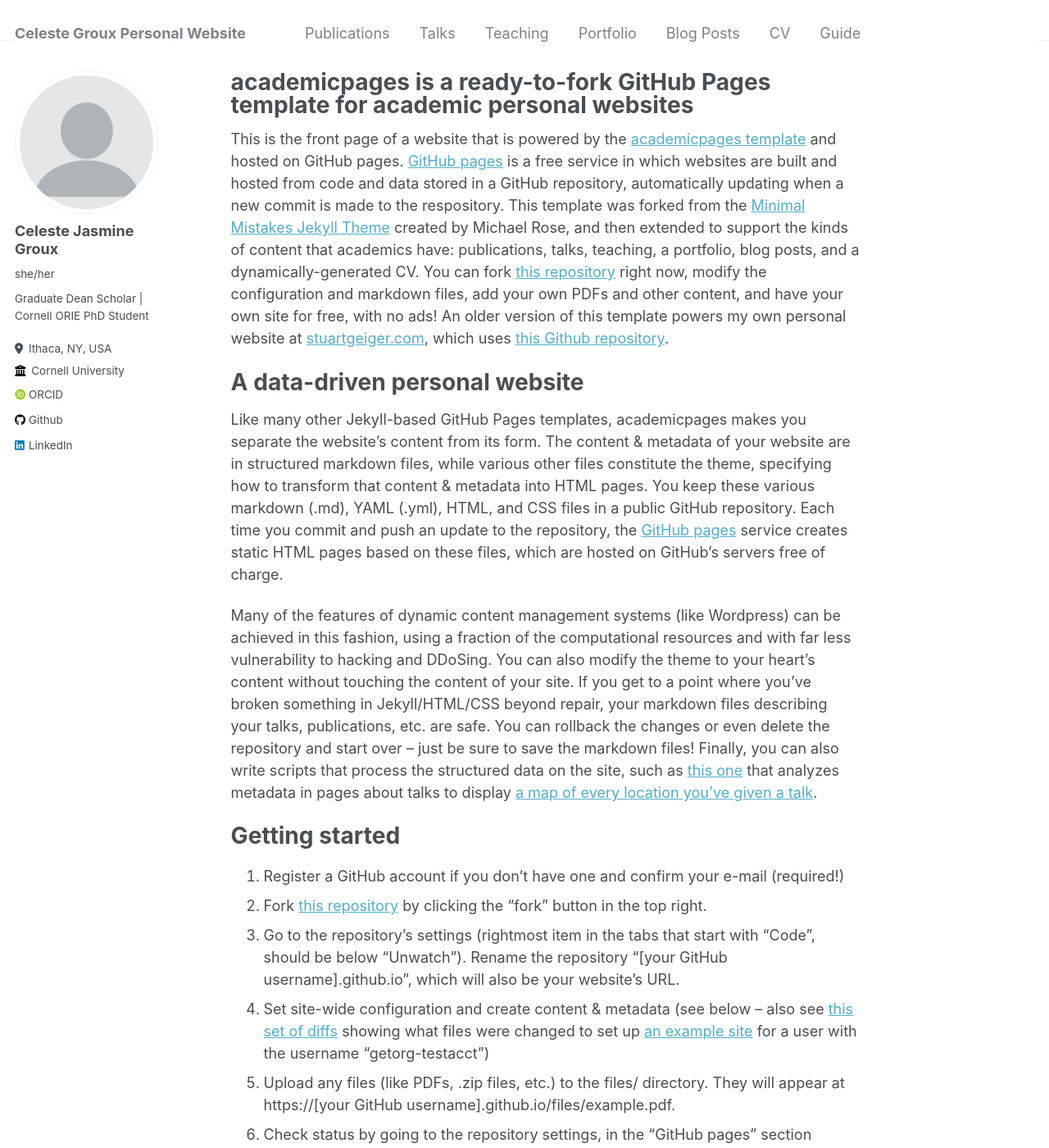
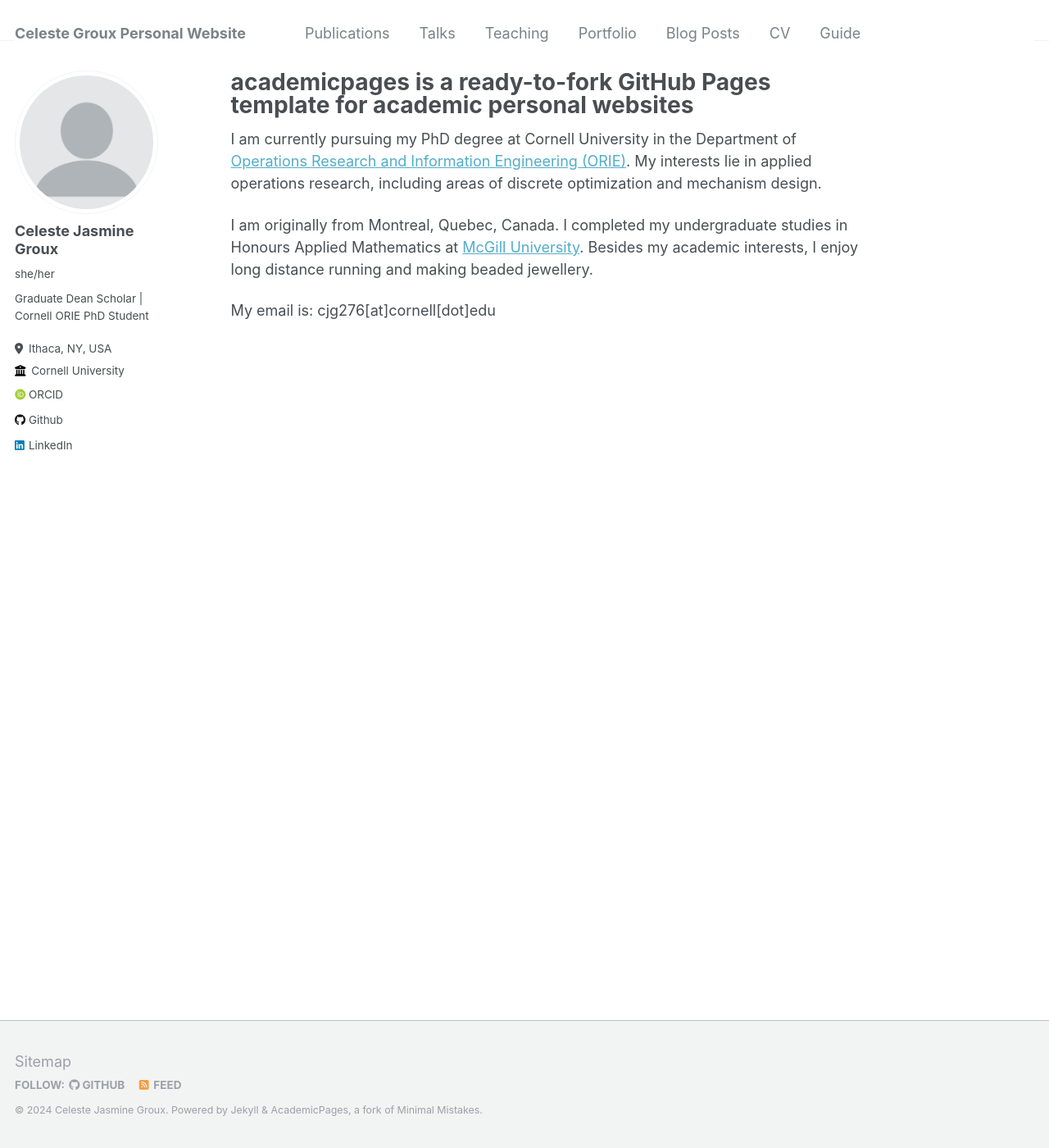
Before and after one commit to celestejasmine/celestejasmine.github.io, a Jekyll site: the page built from _pages/about.md, in a window 1280 px wide and 1400 px high. Shown: the whole window at 82% size. Built offline with Jekyll 4.4.1, drawn with Linux system fonts in a browser that asks for light colours; some web fonts are replaced; some of the changed text lies outside the part shown.

Commit message:
Update about.md

```diff
--- a/_pages/about.md
+++ b/_pages/about.md
@@ -7,6 +7,13 @@ redirect_from:
   - /about.html
 ---
 
+I am currently pursuing my PhD degree at Cornell University in the Department of [Operations Research and Information Engineering (ORIE)](https://www.orie.cornell.edu/orie). My interests lie in applied operations research, including areas of discrete optimization and mechanism design.
+
+I am originally from Montreal, Quebec, Canada. I completed my undergraduate studies in Honours Applied Mathematics at [McGill University](https://www.mcgill.ca/mathstat/). Besides my academic interests, I enjoy long distance running and making beaded jewellery.
+
+My email is: cjg276[at]cornell[dot]edu
+
+<!---
 This is the front page of a website that is powered by the [academicpages template](https://github.com/academicpages/academicpages.github.io) and hosted on GitHub pages. [GitHub pages](https://pages.github.com) is a free service in which websites are built and hosted from code and data stored in a GitHub repository, automatically updating when a new commit is made to the respository. This template was forked from the [Minimal Mistakes Jekyll Theme](https://mmistakes.github.io/minimal-mistakes/) created by Michael Rose, and then extended to support the kinds of content that academics have: publications, talks, teaching, a portfolio, blog posts, and a dynamically-generated CV. You can fork [this repository](https://github.com/academicpages/academicpages.github.io) right now, modify the configuration and markdown files, add your own PDFs and other content, and have your own site for free, with no ads! An older version of this template powers my own personal website at [stuartgeiger.com](http://stuartgeiger.com), which uses [this Github repository](https://github.com/staeiou/staeiou.github.io).
 
 A data-driven personal website
@@ -47,3 +54,4 @@ Example: editing a markdown file for a talk
 For more info
 ------
 More info about configuring academicpages can be found in [the guide](https://academicpages.github.io/markdown/). The [guides for the Minimal Mistakes theme](https://mmistakes.github.io/minimal-mistakes/docs/configuration/) (which this theme was forked from) might also be helpful.
+-->
```
